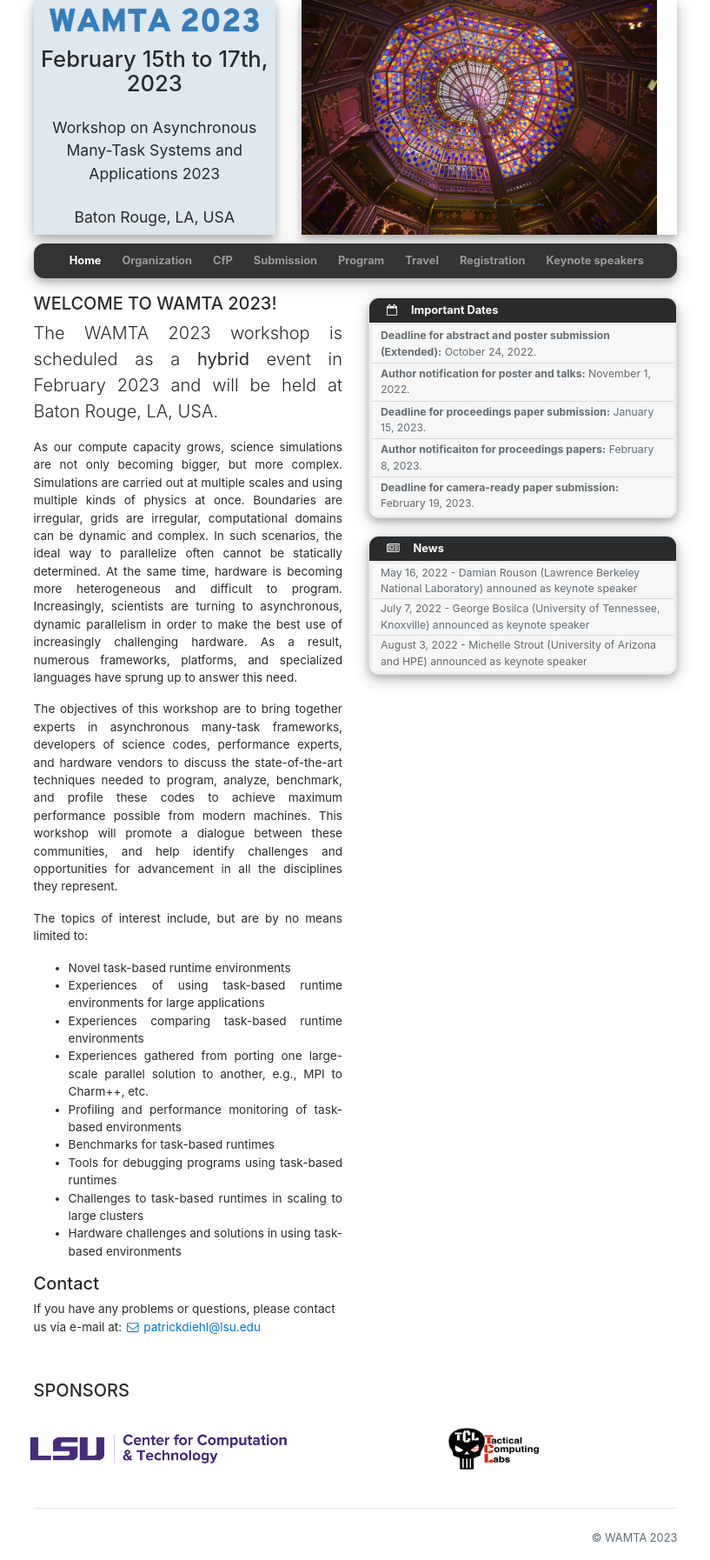
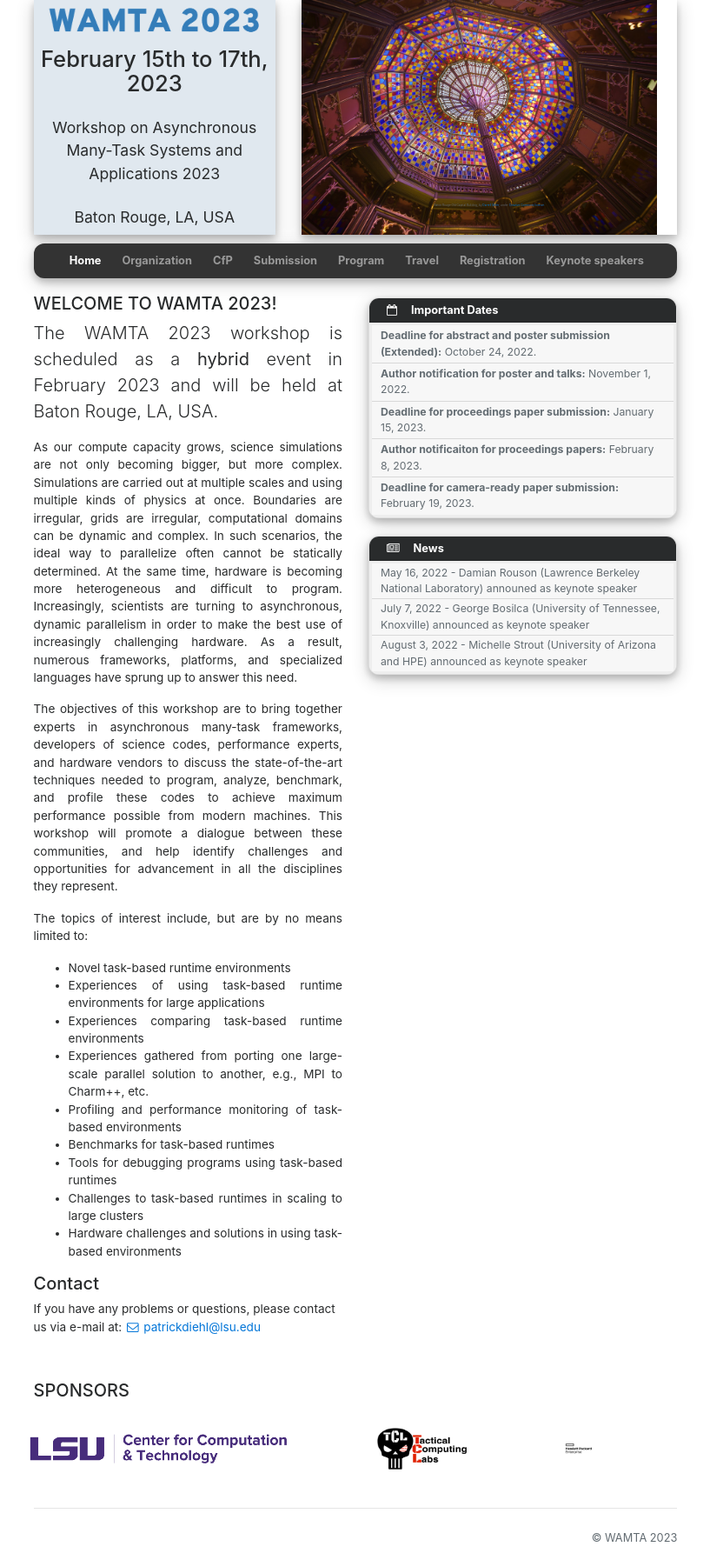
Before and after one commit to wamta26/WAMTA26.github.io, a Jekyll site: the page built from index.md, in a window 1280 px wide. Shown: the whole page at 87% size, without its empty margins (231-1048 px from the left). Built offline with Jekyll 4.4.1, drawn with Linux system fonts in a browser that asks for light colours; nearby versions of some CDN libraries.

Commit message:
Add new sponsor

```diff
--- a/_data/conference.yml
+++ b/_data/conference.yml
@@ -100,6 +100,8 @@ sponsors:
     logo_path: ./assets/images/sponsors/cct.png
   - name: TCL
     logo_path: ./assets/images/sponsors/tcl.png
+  - name: HPE
+    logo_path: ./assets/images/sponsors/hplogo_black.png
 social_media:
   facebook_link:
   twitter_link:
```
Also changed, not shown: assets/images/sponsors/hplogo_black.png (added).
